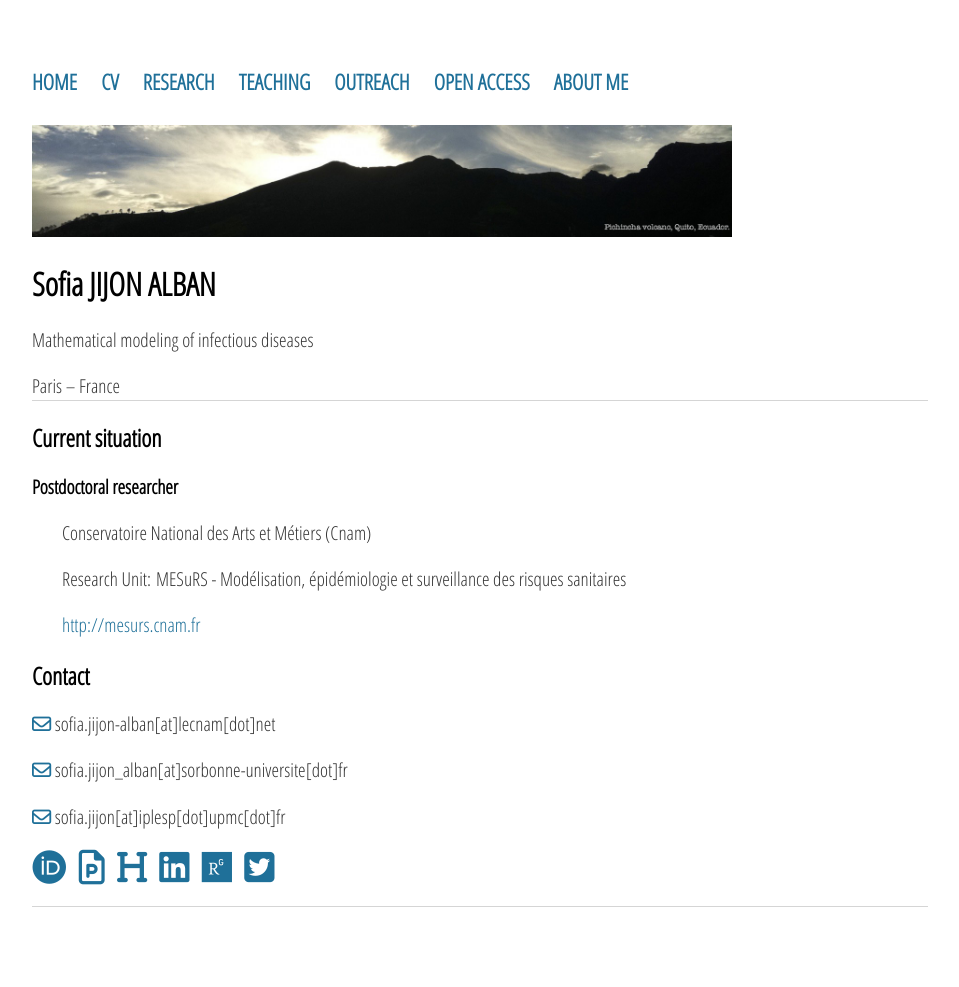
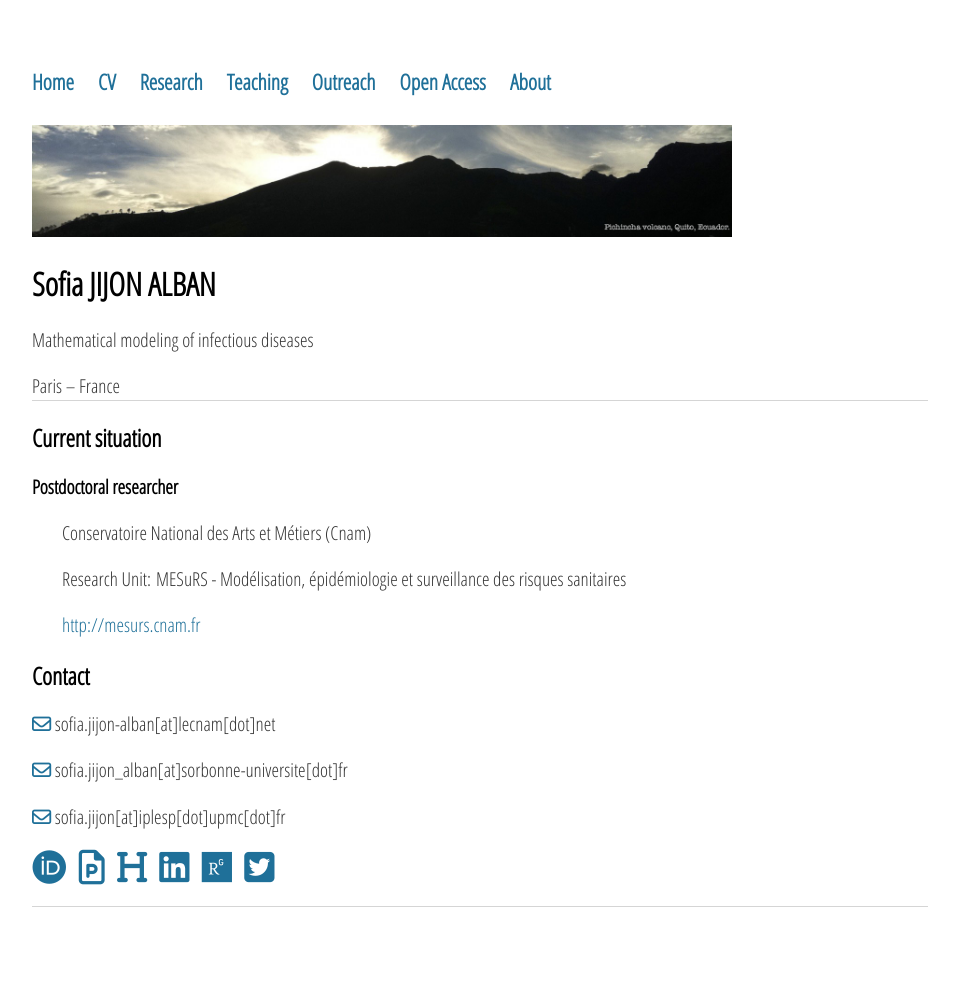
Before and after one commit to sjijon/sjijon.github.io, a Jekyll site: the page built from index.html, in a window 1280 px wide. Shown: the whole page, without its empty margins (160-1119 px from the left). Built offline with Jekyll 4.4.1, drawn with Linux system fonts in a browser that asks for light colours; nearby versions of some CDN libraries.

Commit message:
Update sections

```diff
--- a/_layouts/default.html
+++ b/_layouts/default.html
@@ -11,13 +11,13 @@
 	<body>
 		<nav>
     		<ul>
-        		<li><a href="/">HOME</a></li>
+        		<li><a href="/">Home</a></li>
 						<li><a href="/cv">CV</a></li>
-        		<li><a href="/research">RESEARCH</a></li>
-						<li><a href="/teaching">TEACHING</a></li>
-						<li><a href="/outreach">OUTREACH</a></li>
-						<li><a href="/openaccess">OPEN ACCESS</a></li>
-        		<li><a href="/about">ABOUT ME</a></li>
+        		<li><a href="/research">Research</a></li>
+						<li><a href="/teaching">Teaching</a></li>
+						<li><a href="/outreach">Outreach</a></li>
+						<li><a href="/openaccess">Open Access</a></li>
+        		<li><a href="/about">About</a></li>
     		</ul>
 		</nav>
 
```
